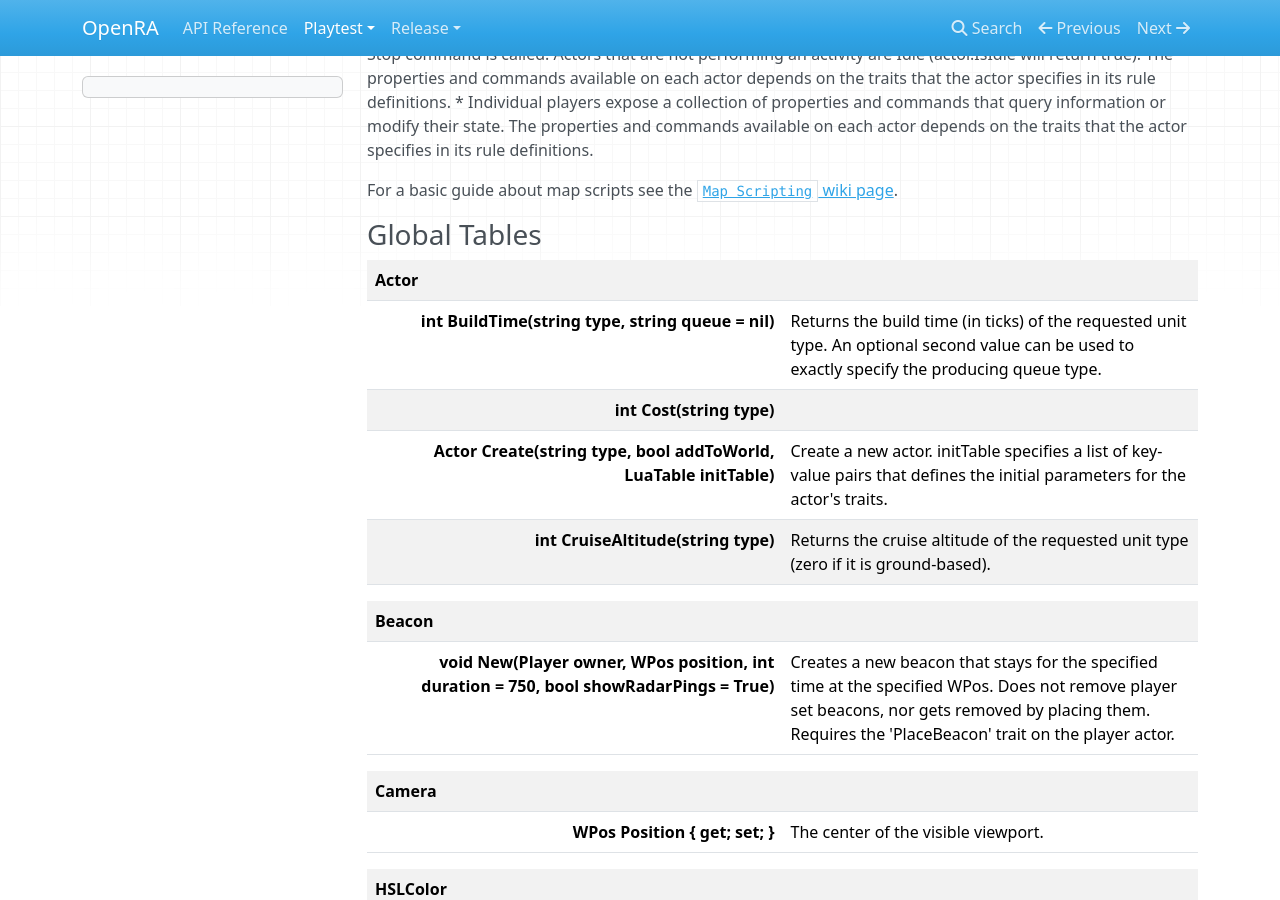
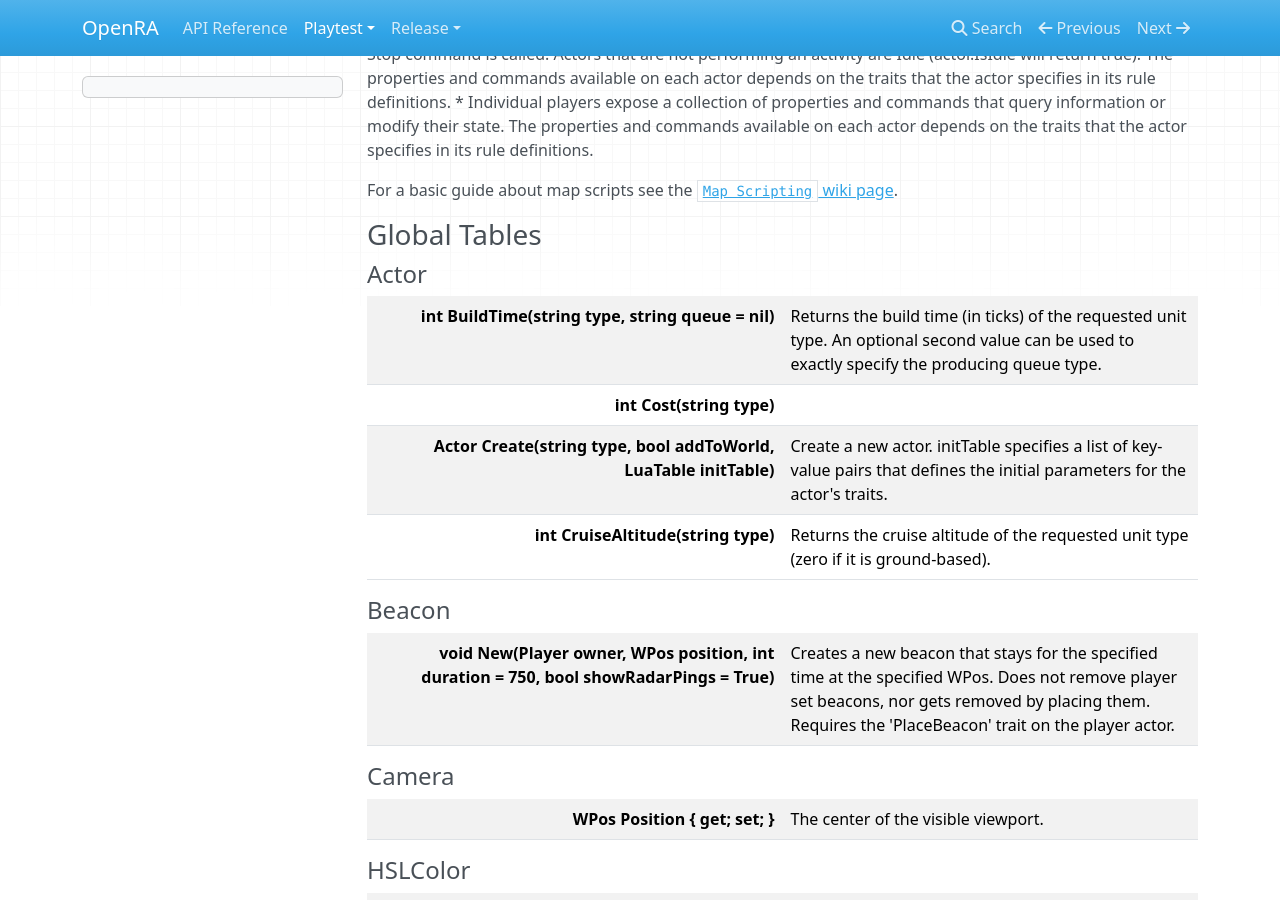
Before and after one commit to OpenRA/docs, an MkDocs documentation site: the page built from api/playtest/lua.md, in a window 1280 px wide and 900 px high, scrolled down 484 px. Built offline with MkDocs 1.6.1, drawn with Linux system fonts in a browser that asks for light colours; nearby versions of some CDN libraries.

Commit message:
Add table of contents to the Lua pages.

```diff
--- a/api/playtest/lua.md
+++ b/api/playtest/lua.md
@@ -22,21 +22,25 @@ The properties and commands available on each actor depends on the traits that t
 
 For a basic guide about map scripts see the [`Map Scripting` wiki page](https://github.com/OpenRA/OpenRA/wiki/Map-scripting).
 
-<h3>Global Tables</h3>
-<table align="center" width="1024"><tr><th colspan="2" width="1024">Actor</th></tr>
+### Global Tables
+#### Actor
+<table>
 <tr><td align="right" width="50%"><strong>int BuildTime(string type, string queue = nil)</strong></td><td>Returns the build time (in ticks) of the requested unit type.
 An optional second value can be used to exactly specify the producing queue type.</td></tr>
 <tr><td align="right" width="50%"><strong>int Cost(string type)</strong></td><td></td></tr>
 <tr><td align="right" width="50%"><strong>Actor Create(string type, bool addToWorld, LuaTable initTable)</strong></td><td>Create a new actor. initTable specifies a list of key-value pairs that defines the initial parameters for the actor's traits.</td></tr>
 <tr><td align="right" width="50%"><strong>int CruiseAltitude(string type)</strong></td><td>Returns the cruise altitude of the requested unit type (zero if it is ground-based).</td></tr>
 </table>
-<table align="center" width="1024"><tr><th colspan="2" width="1024">Beacon</th></tr>
+#### Beacon
+<table>
 <tr><td align="right" width="50%"><strong>void New(Player owner, WPos position, int duration = 750, bool showRadarPings = True)</strong></td><td>Creates a new beacon that stays for the specified time at the specified WPos. Does not remove player set beacons, nor gets removed by placing them. Requires the 'PlaceBeacon' trait on the player actor.</td></tr>
 </table>
-<table align="center" width="1024"><tr><th colspan="2" width="1024">Camera</th></tr>
+#### Camera
+<table>
 <tr><td align="right" width="50%"><strong>WPos Position { get; set; }</strong></td><td>The center of the visible viewport.</td></tr>
 </table>
-<table align="center" width="1024"><tr><th colspan="2" width="1024">HSLColor</th></tr>
+#### HSLColor
+<table>
 <tr><td align="right" width="50%"><strong>Color Aqua { get; }</strong></td><td></td></tr>
 <tr><td align="right" width="50%"><strong>Color Black { get; }</strong></td><td></td></tr>
 <tr><td align="right" width="50%"><strong>Color Blue { get; }</strong></td><td></td></tr>
@@ -77,15 +81,18 @@ An optional second value can be used to exactly specify the producing queue type
 <tr><td align="right" width="50%"><strong>Color White { get; }</strong></td><td></td></tr>
 <tr><td align="right" width="50%"><strong>Color Yellow { get; }</strong></td><td></td></tr>
 </table>
-<table align="center" width="1024"><tr><th colspan="2" width="1024">CPos</th></tr>
+#### CPos
+<table>
 <tr><td align="right" width="50%"><strong>CPos New(int x, int y)</strong></td><td>Create a new CPos with the specified coordinates.</td></tr>
 <tr><td align="right" width="50%"><strong>CPos Zero { get; }</strong></td><td>The cell coordinate origin.</td></tr>
 </table>
-<table align="center" width="1024"><tr><th colspan="2" width="1024">CVec</th></tr>
+#### CVec
+<table>
 <tr><td align="right" width="50%"><strong>CVec New(int x, int y)</strong></td><td>Create a new CVec with the specified coordinates.</td></tr>
 <tr><td align="right" width="50%"><strong>CVec Zero { get; }</strong></td><td>The cell zero-vector.</td></tr>
 </table>
-<table align="center" width="1024"><tr><th colspan="2" width="1024">DateTime</th></tr>
+#### DateTime
+<table>
 <tr><td align="right" width="50%"><strong>int GameTime { get; }</strong></td><td>Get the current game time (in ticks).</td></tr>
 <tr><td align="right" width="50%"><strong>bool IsHalloween { get; }</strong></td><td>True on the 31st of October.</td></tr>
 <tr><td align="right" width="50%"><strong>int Minutes(int minutes)</strong></td><td>Converts the number of minutes into game time (ticks).</td></tr>
@@ -93,7 +100,8 @@ An optional second value can be used to exactly specify the producing queue type
 <tr><td align="right" width="50%"><strong>int TimeLimit { get; set; }</strong></td><td>Return or set the time limit (in ticks). When setting, the time limit will count from now. Setting the time limit to 0 will disable it.</td></tr>
 <tr><td align="right" width="50%"><strong>string TimeLimitNotification { get; set; }</strong></td><td>The notification string used for custom time limit warnings. See the TimeLimitManager trait documentation for details.</td></tr>
 </table>
-<table align="center" width="1024"><tr><th colspan="2" width="1024">Facing</th></tr>
+#### Facing
+<table>
 <tr><td align="right" width="50%"><strong>int East { get; }</strong></td><td></td></tr>
 <tr><td align="right" width="50%"><strong>int North { get; }</strong></td><td></td></tr>
 <tr><td align="right" width="50%"><strong>int NorthEast { get; }</strong></td><td></td></tr>
@@ -103,14 +111,16 @@ An optional second value can be used to exactly specify the producing queue type
 <tr><td align="right" width="50%"><strong>int SouthWest { get; }</strong></td><td></td></tr>
 <tr><td align="right" width="50%"><strong>int West { get; }</strong></td><td></td></tr>
 </table>
-<table align="center" width="1024"><tr><th colspan="2" width="1024">Lighting</th></tr>
+#### Lighting
+<table>
 <tr><td align="right" width="50%"><strong>Double Ambient { get; set; }</strong></td><td></td></tr>
 <tr><td align="right" width="50%"><strong>Double Blue { get; set; }</strong></td><td></td></tr>
 <tr><td align="right" width="50%"><strong>void Flash(string type = nil, int ticks = -1)</strong></td><td>Controls the `FlashPaletteEffect` trait.</td></tr>
 <tr><td align="right" width="50%"><strong>Double Green { get; set; }</strong></td><td></td></tr>
 <tr><td align="right" width="50%"><strong>Double Red { get; set; }</strong></td><td></td></tr>
 </table>
-<table align="center" width="1024"><tr><th colspan="2" width="1024">Map</th></tr>
+#### Map
+<table>
 <tr><td align="right" width="50%"><strong>Actor[] ActorsInBox(WPos topLeft, WPos bottomRight, LuaFunction filter = nil)</strong></td><td>Returns a table of all actors within the requested rectangle, filtered using the specified function.</td></tr>
 <tr><td align="right" width="50%"><strong>Actor[] ActorsInCircle(WPos location, WDist radius, LuaFunction filter = nil)</strong></td><td>Returns a table of all actors within the requested region, filtered using the specified function.</td></tr>
 <tr><td align="right" width="50%"><strong>Actor[] ActorsInWorld { get; }</strong></td><td>Returns a table of all the actors that are currently on the map/in the world.</td></tr>
@@ -130,7 +140,8 @@ matching the filter function called as function(CPos cell).</td></tr>
 <tr><td align="right" width="50%"><strong>string TerrainType(CPos cell)</strong></td><td>Returns the type of the terrain at the target cell.</td></tr>
 <tr><td align="right" width="50%"><strong>WPos TopLeft { get; }</strong></td><td>Returns the location of the top-left corner of the map (assuming zero terrain height).</td></tr>
 </table>
-<table align="center" width="1024"><tr><th colspan="2" width="1024">Media</th></tr>
+#### Media
+<table>
 <tr><td align="right" width="50%"><strong>void Debug(string text)</strong></td><td>Displays a debug message to the player, if "Show Map Debug Messages" is checked in the settings.</td></tr>
 <tr><td align="right" width="50%"><strong>void DisplayMessage(string text, string prefix = Mission, Nullable`1 color = nil)</strong></td><td>Display a text message to the player.</td></tr>
 <tr><td align="right" width="50%"><strong>void DisplaySystemMessage(string text, string prefix = Mission)</strong></td><td>Display a system message to the player.</td></tr>
@@ -144,18 +155,22 @@ matching the filter function called as function(CPos cell).</td></tr>
 <tr><td align="right" width="50%"><strong>void SetBackgroundMusic(string track = nil)</strong></td><td>Play track defined in music.yaml or map.yaml as background music. If music is already playing use Media.StopMusic() to stop it and the background music will start automatically. Keep the track empty to disable background music.</td></tr>
 <tr><td align="right" width="50%"><strong>void StopMusic()</strong></td><td>Stop the current song.</td></tr>
 </table>
-<table align="center" width="1024"><tr><th colspan="2" width="1024">Player</th></tr>
+#### Player
+<table>
 <tr><td align="right" width="50%"><strong>Player GetPlayer(string name)</strong></td><td>Returns the player with the specified internal name, or nil if a match is not found.</td></tr>
 <tr><td align="right" width="50%"><strong>Player[] GetPlayers(LuaFunction filter)</strong></td><td>Returns a table of players filtered by the specified function.</td></tr>
 </table>
-<table align="center" width="1024"><tr><th colspan="2" width="1024">Radar</th></tr>
+#### Radar
+<table>
 <tr><td align="right" width="50%"><strong>void Ping(Player player, WPos position, Color color, int duration = 750)</strong></td><td>Creates a new radar ping that stays for the specified time at the specified WPos.</td></tr>
 </table>
-<table align="center" width="1024"><tr><th colspan="2" width="1024">Reinforcements</th></tr>
+#### Reinforcements
+<table>
 <tr><td align="right" width="50%"><strong>Actor[] Reinforce(Player owner, String[] actorTypes, CPos[] entryPath, int interval = 25, LuaFunction actionFunc = nil)</strong></td><td>Send reinforcements consisting of multiple units. Supports ground-based, naval and air units. The first member of the entryPath array will be the units' spawnpoint, while the last one will be their destination. If actionFunc is given, it will be executed once a unit has reached its destination. actionFunc will be called as actionFunc(Actor actor). Returns a table containing the deployed units.</td></tr>
 <tr><td align="right" width="50%"><strong>LuaTable ReinforceWithTransport(Player owner, string actorType, String[] cargoTypes, CPos[] entryPath, CPos[] exitPath = nil, LuaFunction actionFunc = nil, LuaFunction exitFunc = nil, int dropRange = 3)</strong></td><td>Send reinforcements in a transport. A transport can be a ground unit (APC etc.), ships and aircraft. The first member of the entryPath array will be the spawnpoint for the transport, while the last one will be its destination. The last member of the exitPath array is be the place where the transport will be removed from the game. When the transport has reached the destination, it will unload its cargo unless a custom actionFunc has been supplied. Afterwards, the transport will follow the exitPath and leave the map, unless a custom exitFunc has been supplied. actionFunc will be called as actionFunc(Actor transport, Actor[] cargo). exitFunc will be called as exitFunc(Actor transport). dropRange determines how many cells away the transport will try to land if the actual destination is blocked (if the transport is an aircraft). Returns a table in which the first value is the transport, and the second a table containing the deployed units.</td></tr>
 </table>
-<table align="center" width="1024"><tr><th colspan="2" width="1024">Trigger</th></tr>
+#### Trigger
+<table>
 <tr><td align="right" width="50%"><strong>void AfterDelay(int delay, LuaFunction func)</strong></td><td>Call a function after a specified delay. The callback function will be called as func().</td></tr>
 <tr><td align="right" width="50%"><strong>void Clear(Actor a, string triggerName)</strong></td><td>Removes the specified trigger from this actor. Note that the removal will only take effect at the end of a tick, so you must not add new triggers at the same time that you are calling this function.</td></tr>
 <tr><td align="right" width="50%"><strong>void ClearAll(Actor a)</strong></td><td>Removes all triggers from this actor. Note that the removal will only take effect at the end of a tick, so you must not add new triggers at the same time that you are calling this function.</td></tr>
@@ -191,10 +206,12 @@ matching the filter function called as function(CPos cell).</td></tr>
 <tr><td align="right" width="50%"><strong>void RemoveFootprintTrigger(int id)</strong></td><td>Removes a previously created footprint trigger.</td></tr>
 <tr><td align="right" width="50%"><strong>void RemoveProximityTrigger(int id)</strong></td><td>Removes a previously created proximity trigger.</td></tr>
 </table>
-<table align="center" width="1024"><tr><th colspan="2" width="1024">UserInterface</th></tr>
+#### UserInterface
+<table>
 <tr><td align="right" width="50%"><strong>void SetMissionText(string text, Nullable`1 color = nil)</strong></td><td>Displays a text message at the top center of the screen.</td></tr>
 </table>
-<table align="center" width="1024"><tr><th colspan="2" width="1024">Utils</th></tr>
+#### Utils
+<table>
 <tr><td align="right" width="50%"><strong>bool All(LuaValue[] collection, LuaFunction func)</strong></td><td>Returns true if func returns true for all elements in a collection.</td></tr>
 <tr><td align="right" width="50%"><strong>bool Any(LuaValue[] collection, LuaFunction func)</strong></td><td>Returns true if func returns true for any element in a collection.</td></tr>
 <tr><td align="right" width="50%"><strong>void Do(LuaValue[] collection, LuaFunction func)</strong></td><td>Calls a function on every element in a collection.</td></tr>
@@ -207,20 +224,24 @@ matching the filter function called as function(CPos cell).</td></tr>
 <tr><td align="right" width="50%"><strong>LuaValue[] Take(int n, LuaValue[] source)</strong></td><td>Returns the first n values from a collection.</td></tr>
 <tr><td align="right" width="50%"><strong>LuaTable Where(LuaValue[] collection, LuaFunction func)</strong></td><td>Returns the original collection filtered with the func.</td></tr>
 </table>
-<table align="center" width="1024"><tr><th colspan="2" width="1024">WDist</th></tr>
+#### WDist
+<table>
 <tr><td align="right" width="50%"><strong>WDist FromCells(int numCells)</strong></td><td>Create a new WDist by cell distance.</td></tr>
 <tr><td align="right" width="50%"><strong>WDist New(int r)</strong></td><td>Create a new WDist.</td></tr>
 </table>
-<table align="center" width="1024"><tr><th colspan="2" width="1024">WPos</th></tr>
+#### WPos
+<table>
 <tr><td align="right" width="50%"><strong>WPos New(int x, int y, int z)</strong></td><td>Create a new WPos with the specified coordinates.</td></tr>
 <tr><td align="right" width="50%"><strong>WPos Zero { get; }</strong></td><td>The world coordinate origin.</td></tr>
 </table>
-<table align="center" width="1024"><tr><th colspan="2" width="1024">WVec</th></tr>
+#### WVec
+<table>
 <tr><td align="right" width="50%"><strong>WVec New(int x, int y, int z)</strong></td><td>Create a new WVec with the specified coordinates.</td></tr>
 <tr><td align="right" width="50%"><strong>WVec Zero { get; }</strong></td><td>The world zero-vector.</td></tr>
 </table>
-<h3>Actor Properties / Commands</h3>
-<table align="center" width="1024"><tr><th colspan="2" width="1024">Ability</th></tr>
+### Actor Properties / Commands
+#### Ability
+<table>
 <tr><td width="50%" align="right"><strong>void Capture(Actor target)</strong>
 </td><td>
 Captures the target actor.
@@ -260,7 +281,8 @@ Infiltrate the target actor.
 <b>Requires Trait:</b> Infiltrates
 </td></tr>
 </table>
-<table align="center" width="1024"><tr><th colspan="2" width="1024">AmmoPool</th></tr>
+#### AmmoPool
+<table>
 <tr><td width="50%" align="right"><strong>int AmmoCount(string poolName = primary)</strong>
 </td><td>
 Returns the count of the actor's specified ammopool.
@@ -281,7 +303,8 @@ Adds the specified amount of ammo to the specified ammopool.
 <b>Requires Trait:</b> AmmoPool
 </td></tr>
 </table>
-<table align="center" width="1024"><tr><th colspan="2" width="1024">Combat</th></tr>
+#### Combat
+<table>
 <tr><td width="50%" align="right"><strong>void Attack(Actor targetActor, bool allowMove = True, bool forceAttack = False)</strong>
 </td><td>
 Attack the target actor. The target actor needs to be visible.
@@ -337,7 +360,8 @@ Patrol along a set of given waypoints until a condition becomes true. The actor
 <b>Requires Traits:</b> IMove, AttackBase
 </td></tr>
 </table>
-<table align="center" width="1024"><tr><th colspan="2" width="1024">General</th></tr>
+#### General
+<table>
 <tr><td width="50%" align="right"><strong>bool AcceptsCondition(string condition)</strong>
 </td><td>
 Check whether this actor accepts a specific external condition.
@@ -515,7 +539,8 @@ The type of the actor (e.g. "e1").
 Wait for a specified number of game ticks (25 ticks = 1 second).
 </td></tr>
 </table>
-<table align="center" width="1024"><tr><th colspan="2" width="1024">Movement</th></tr>
+#### Movement
+<table>
 <tr><td width="50%" align="right"><strong>void EnterTransport(Actor transport)</strong>
 <br /><em>Queued Activity</em>
 </td><td>
@@ -593,7 +618,8 @@ Moves within the cell grid, ignoring lane biases.
 <b>Requires Trait:</b> Mobile
 </td></tr>
 </table>
-<table align="center" width="1024"><tr><th colspan="2" width="1024">Power</th></tr>
+#### Power
+<table>
 <tr><td width="50%" align="right"><strong>int Power { get; }</strong>
 </td><td>
 Returns the power drained/provided by this actor.
@@ -601,7 +627,8 @@ Returns the power drained/provided by this actor.
 <b>Requires Trait:</b> Power
 </td></tr>
 </table>
-<table align="center" width="1024"><tr><th colspan="2" width="1024">Production</th></tr>
+#### Production
+<table>
 <tr><td width="50%" align="right"><strong>bool Build(String[] actorTypes, LuaFunction actionFunc = nil)</strong>
 </td><td>
 Build the specified set of actors using a TD-style (per building) production queue. The function will return true if production could be started, false otherwise. If an actionFunc is given, it will be called as actionFunc(Actor[] actors) once production of all actors has been completed.  The actors array is guaranteed to only contain alive actors.
@@ -635,7 +662,8 @@ Query or set a factory's rally point.
 <b>Requires Trait:</b> RallyPoint
 </td></tr>
 </table>
-<table align="center" width="1024"><tr><th colspan="2" width="1024">Support Powers</th></tr>
+#### Support Powers
+<table>
 <tr><td width="50%" align="right"><strong>void ActivateIonCannon(CPos target)</strong>
 </td><td>
 Activate the actor's IonCannonPower.
@@ -679,7 +707,8 @@ Activate the actor's Paratroopers Power. Returns the dropped units.
 <b>Requires Trait:</b> ParatroopersPower
 </td></tr>
 </table>
-<table align="center" width="1024"><tr><th colspan="2" width="1024">Transports</th></tr>
+#### Transports
+<table>
 <tr><td width="50%" align="right"><strong>bool HasPassengers { get; }</strong>
 </td><td>
 Specifies whether transport has any passengers.
@@ -719,14 +748,16 @@ Command transport to unload passengers.
 <b>Requires Trait:</b> Cargo
 </td></tr>
 </table>
-<h3>Player Properties / Commands</h3>
-<table align="center" width="1024"><tr><th colspan="2" width="1024">Diplomacy</th></tr>
+### Player Properties / Commands
+#### Diplomacy
+<table>
 <tr><td width="50%" align="right"><strong>bool IsAlliedWith(Player targetPlayer)</strong>
 </td><td>
 Returns true if the player is allied with the other player.
 </td></tr>
 </table>
-<table align="center" width="1024"><tr><th colspan="2" width="1024">MissionObjectives</th></tr>
+#### MissionObjectives
+<table>
 <tr><td width="50%" align="right"><strong>int AddObjective(string description, string type = Primary, bool required = True)</strong>
 <br /><em>Queued Activity</em>
 </td><td>
@@ -798,7 +829,8 @@ Mark an objective as failed.  This needs the objective ID returned by AddObjecti
 <b>Requires Trait:</b> MissionObjectives
 </td></tr>
 </table>
-<table align="center" width="1024"><tr><th colspan="2" width="1024">Player</th></tr>
+#### Player
+<table>
 <tr><td width="50%" align="right"><strong>int BuildingsKilled { get; }</strong>
 </td><td>
 The total number of buildings killed by this player.
@@ -896,7 +928,8 @@ The total number of units lost by this player.
 <b>Requires Trait:</b> PlayerStatistics
 </td></tr>
 </table>
-<table align="center" width="1024"><tr><th colspan="2" width="1024">Power</th></tr>
+#### Power
+<table>
 <tr><td width="50%" align="right"><strong>int PowerDrained { get; }</strong>
 </td><td>
 Returns the power used by the player.
@@ -922,7 +955,8 @@ Triggers low power for the chosen amount of ticks.
 <b>Requires Trait:</b> PowerManager
 </td></tr>
 </table>
-<table align="center" width="1024"><tr><th colspan="2" width="1024">Production</th></tr>
+#### Production
+<table>
 <tr><td width="50%" align="right"><strong>bool Build(String[] actorTypes, LuaFunction actionFunc = nil)</strong>
 </td><td>
 Build the specified set of actors using classic (RA-style) production queues. The function will return true if production could be started, false otherwise. If an actionFunc is given, it will be called as actionFunc(Actor[] actors) once production of all actors has been completed. The actors array is guaranteed to only contain alive actors. Note: This function will fail to work when called during the first tick.
@@ -936,7 +970,8 @@ Check whether the production queue that builds this type of actor is currently b
 <b>Requires Traits:</b> ScriptTriggers, ClassicProductionQueue
 </td></tr>
 </table>
-<table align="center" width="1024"><tr><th colspan="2" width="1024">Resources</th></tr>
+#### Resources
+<table>
 <tr><td width="50%" align="right"><strong>int Cash { get; set; }</strong>
 </td><td>
 The amount of cash held by the player.
```
Also changed, not shown: api/release/lua.md (+73 -38 lines).
